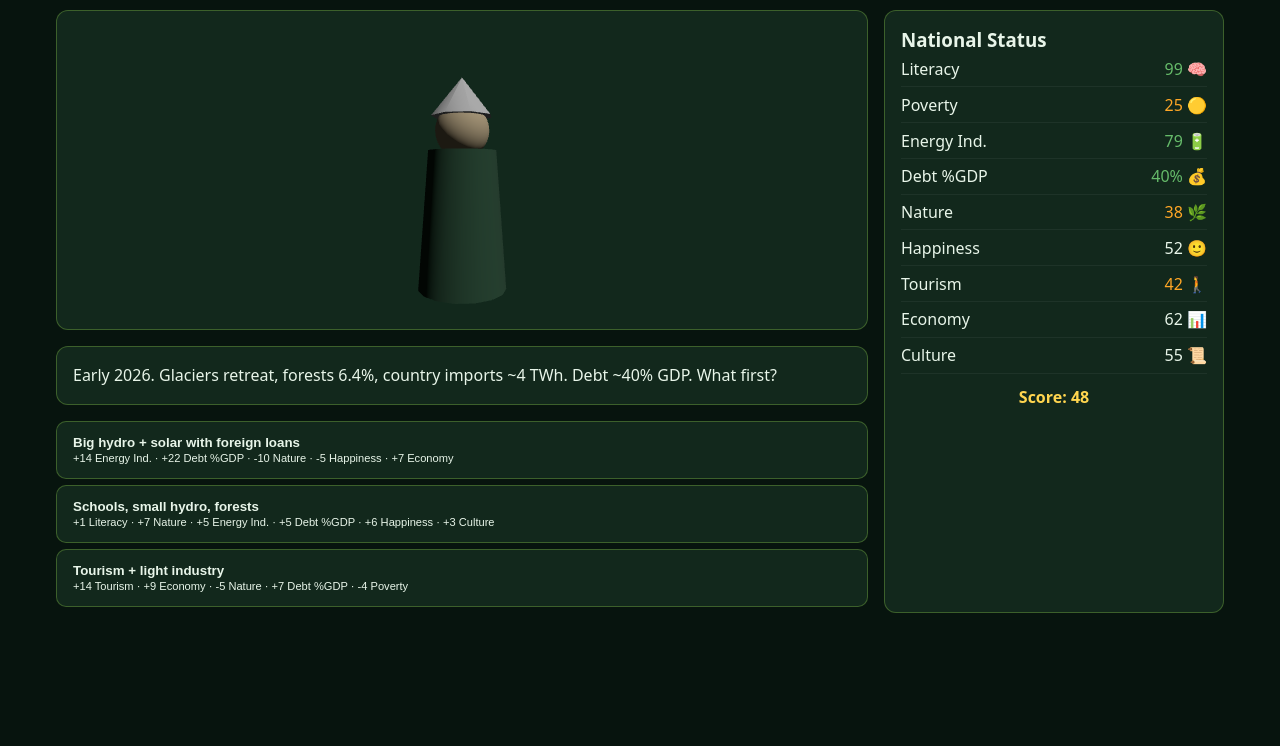
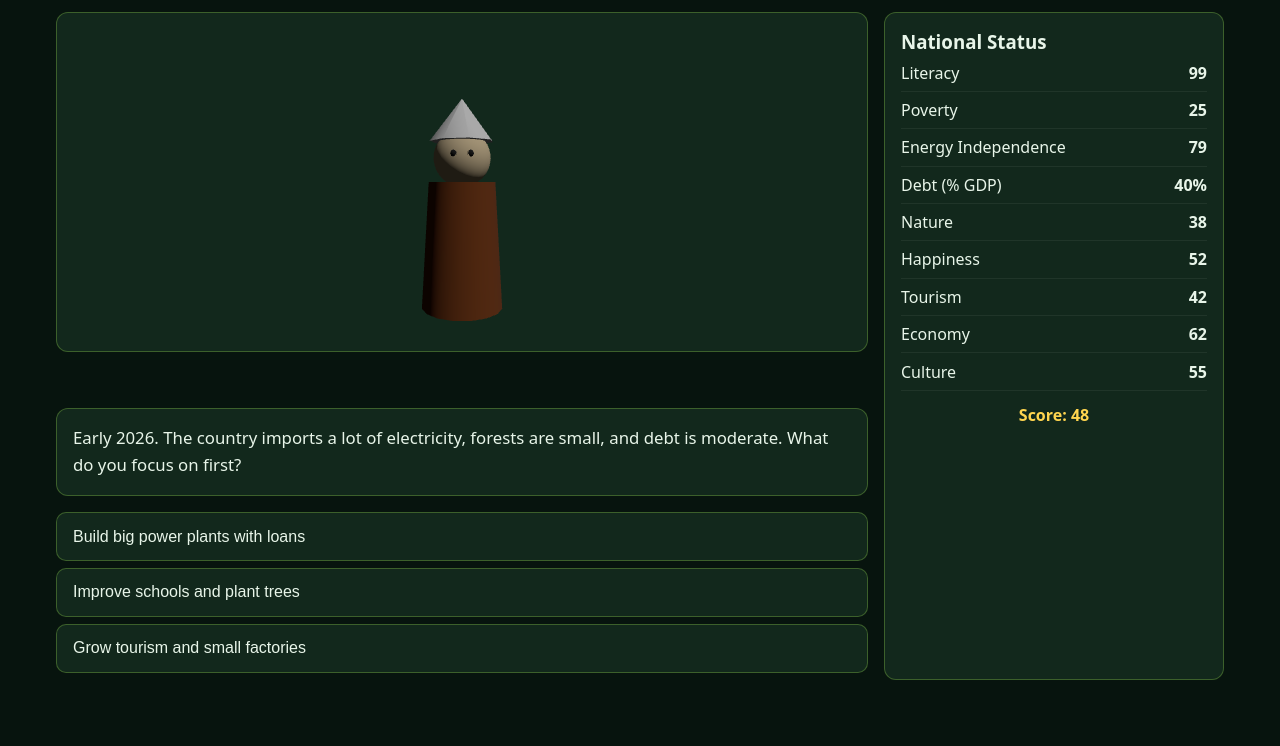
Before and after one commit to pathmaker7/cursor_hackathon_naryn, a plain HTML site: page index.html in a window 1280 px wide. Shown: the part 54-800 px from the top of the page. Drawn offline with nearby package versions, Linux system fonts and the light colour scheme; animation ran at ten frames a second.

Commit message:
Clearer questions, sequential stat animations with reactions, custom name form, reacting 3D character

```diff
--- a/index.html
+++ b/index.html
@@ -5,22 +5,30 @@
   <meta name="viewport" content="width=device-width, initial-scale=1.0">
   <title>SolarPunk Kyrgyzstan — Future Paths</title>
   <style>
-    :root { --bg:#07140e; --card:#12281c; --text:#e8f5e9; --gold:#ffd54f; --accent:#7cb342; --border:rgba(124,179,66,.4); }
+    :root { --bg:#07140e; --card:#12281c; --text:#e8f5e9; --gold:#ffd54f; --accent:#7cb342; --border:rgba(124,179,66,.4); --good:#66bb6a; --bad:#ef5350; }
     * { box-sizing:border-box; margin:0; padding:0; }
     body { font-family:system-ui,sans-serif; background:var(--bg); color:var(--text); min-height:100vh; }
     .top { display:flex; justify-content:space-between; align-items:center; padding:0.7rem 1rem; border-bottom:1px solid var(--border); }
-    .logo { color:var(--gold); font-weight:700; }
+    .logo { color:var(--gold); font-weight:700; font-size:1.2rem; }
     .layout { display:grid; grid-template-columns:1fr 340px; gap:1rem; padding:1rem; max-width:1200px; margin:0 auto; }
-    #canvas-wrap { background:var(--card); border-radius:12px; border:1px solid var(--border); height:320px; position:relative; }
-    #story { background:var(--card); border:1px solid var(--border); border-radius:12px; padding:1rem; margin:1rem 0; line-height:1.6; }
-    .choices button { display:block; width:100%; text-align:left; background:var(--card); border:1px solid var(--border); color:var(--text); padding:0.8rem 1rem; margin:0.4rem 0; border-radius:10px; cursor:pointer; }
-    .choices button:hover { border-color:var(--accent); }
+    #canvas-wrap { background:var(--card); border-radius:12px; border:1px solid var(--border); height:340px; position:relative; }
+    #story { background:var(--card); border:1px solid var(--border); border-radius:12px; padding:1rem; margin:1rem 0; line-height:1.6; font-size:1.05rem; }
+    .choices button { display:block; width:100%; text-align:left; background:var(--card); border:1px solid var(--border); color:var(--text); padding:0.9rem 1rem; margin:0.45rem 0; border-radius:10px; cursor:pointer; font-size:1rem; }
+    .choices button:hover { border-color:var(--accent); background:#1a3a28; }
     .stats { background:var(--card); border:1px solid var(--border); border-radius:12px; padding:1rem; }
-    .stat { display:flex; justify-content:space-between; padding:0.4rem 0; border-bottom:1px solid rgba(255,255,255,.05); }
-    .stat.good .v { color:#66bb6a; } .stat.warn .v { color:#ffa726; } .stat.bad .v { color:#ef5350; }
+    .stat { display:flex; justify-content:space-between; align-items:center; padding:0.45rem 0; border-bottom:1px solid rgba(255,255,255,.06); transition:background 0.3s; }
+    .stat.flash-up { background:rgba(102,187,106,0.25); }
+    .stat.flash-down { background:rgba(239,83,80,0.25); }
+    .stat .v { font-weight:700; }
+    .stat.good .v { color:var(--good); } .stat.bad .v { color:var(--bad); }
     .lang-btn { background:transparent; border:1px solid var(--border); color:var(--text); padding:0.2rem 0.6rem; border-radius:12px; cursor:pointer; margin-left:0.3rem; }
     .lang-btn.active { background:var(--accent); color:#111; }
+    #reaction { text-align:center; font-size:1.4rem; font-weight:700; min-height:2rem; margin:0.5rem 0; }
     #game-over { display:none; margin-top:1rem; text-align:center; background:var(--card); padding:1.5rem; border-radius:12px; }
+    #name-form { margin:1rem 0; }
+    #name-form input { padding:0.5rem; border-radius:8px; border:1px solid var(--border); background:#0e1c14; color:var(--text); margin-right:0.5rem; }
+    #name-form button { padding:0.5rem 1rem; background:var(--accent); border:none; border-radius:8px; cursor:pointer; font-weight:700; }
+    .fireworks { position:fixed; top:0; left:0; width:100%; height:100%; pointer-events:none; z-index:999; }
     @media(max-width:900px){ .layout{grid-template-columns:1fr;} }
   </style>
 </head>
@@ -36,6 +44,7 @@
   <div class="layout">
     <div>
       <div id="canvas-wrap"></div>
+      <div id="reaction"></div>
       <div id="story"></div>
       <div id="choices" class="choices"></div>
     </div>
@@ -48,9 +57,14 @@
   <div id="game-over">
     <h2 id="end-title">End of Path</h2>
     <p id="end-text"></p>
+    <div id="name-form">
+      <input id="player-name" placeholder="Your name" maxlength="30">
+      <button id="save-score">Save Score</button>
+    </div>
     <div id="leaderboard"></div>
     <button id="restart" style="margin-top:1rem;padding:0.6rem 1.4rem;background:var(--accent);border:none;border-radius:20px;cursor:pointer;font-weight:700;">Play Again</button>
   </div>
+  <canvas id="fireworks" class="fireworks"></canvas>
   <script type="importmap">
     { "imports": { "three": "https://cdn.jsdelivr.net/npm/three@0.170.0/build/three.module.js" } }
   </script>
--- a/main.js
+++ b/main.js
@@ -4,66 +4,114 @@ const SUPABASE_URL = "https://cgkmcpocfikqeawynvzq.supabase.co";
 const SUPABASE_KEY = "sb_publishable_PhTCDBstLhWJrQoam7iQRA_rThrW1vT";
 
 const T = {
-  en: { title:"SolarPunk Kyrgyzstan", restart:"Play Again", score:"Score",
-    loseDebt:"Debt too high. Default.", loseLit:"Literacy collapsed.", loseNat:"Nature destroyed.", loseHap:"Trust collapsed.",
-    win:"The country held together.", prosper:["Struggling","Stabilizing","Growing","Flourishing"] },
-  ru: { title:"СоларПанк Кыргызстан", restart:"Играть снова", score:"Балл",
-    loseDebt:"Долг слишком высок. Дефолт.", loseLit:"Грамотность рухнула.", loseNat:"Природа уничтожена.", loseHap:"Доверие рухнуло.",
-    win:"Страна удержалась.", prosper:["Тяжело","Стабилизация","Рост","Процветание"] }
+  en: {
+    score:"Score", restart:"Play Again", save:"Save Score", namePh:"Your name",
+    loseDebt:"Debt too high. The country defaults.",
+    loseLit:"Literacy collapsed. The next generation is lost.",
+    loseNat:"Nature is destroyed beyond recovery.",
+    loseHap:"Trust collapsed. Society breaks.",
+    win:"The country held together. Not perfect, but alive.",
+    up:"Great move!", down:"Ouch..."
+  },
+  ru: {
+    score:"Балл", restart:"Играть снова", save:"Сохранить", namePh:"Ваше имя",
+    loseDebt:"Долг слишком высок. Дефолт.",
+    loseLit:"Грамотность рухнула.",
+    loseNat:"Природа уничтожена.",
+    loseHap:"Доверие рухнуло.",
+    win:"Страна удержалась.",
+    up:"Отличный ход!", down:"Больно..."
+  }
 };
 let lang = "en";
 const BASE = { literacy:99, poverty:25, energy:79, debt:40, nature:38, happiness:52, tourism:42, economy:62, culture:55 };
 const STATS = [
-  {k:"literacy", en:"Literacy", ru:"Грамотность", low:75, sticker:v=>v>=98?"🧠":v>=90?"📚":"😐"},
-  {k:"poverty", en:"Poverty", ru:"Бедность", high:45, sticker:v=>v<=15?"💚":v<=25?"🟡":"🔴"},
-  {k:"energy", en:"Energy Ind.", ru:"Энергонезависим.", low:40, sticker:v=>v>=90?"⚡":"🔋"},
-  {k:"debt", en:"Debt %GDP", ru:"Долг %ВВП", high:180, sticker:v=>v>=120?"💸":"💰"},
-  {k:"nature", en:"Nature", ru:"Природа", low:18, sticker:v=>v>=55?"🌲":"🌿"},
-  {k:"happiness", en:"Happiness", ru:"Счастье", low:25, sticker:v=>v>=70?"😊":"🙂"},
-  {k:"tourism", en:"Tourism", ru:"Туризм", sticker:v=>v>=60?"🏔️":"🚶"},
-  {k:"economy", en:"Economy", ru:"Экономика", sticker:v=>v>=70?"📈":"📊"},
-  {k:"culture", en:"Culture", ru:"Культура", sticker:v=>v>=65?"🎭":"📜"}
+  {k:"literacy", en:"Literacy", ru:"Грамотность", low:75},
+  {k:"poverty", en:"Poverty", ru:"Бедность", high:45},
+  {k:"energy", en:"Energy Independence", ru:"Энергонезависим.", low:40},
+  {k:"debt", en:"Debt (% GDP)", ru:"Долг (% ВВП)", high:180},
+  {k:"nature", en:"Nature", ru:"Природа", low:18},
+  {k:"happiness", en:"Happiness", ru:"Счастье", low:25},
+  {k:"tourism", en:"Tourism", ru:"Туризм"},
+  {k:"economy", en:"Economy", ru:"Экономика"},
+  {k:"culture", en:"Culture", ru:"Культура"}
 ];
-let state={}, year=2026, score=48, sceneKey="start";
+let state={}, year=2026, score=48, sceneKey="start", busy=false;
 
-function init(){ state={...BASE}; year=2026; score=48; sceneKey="start"; document.getElementById("game-over").style.display="none"; show(); }
+function init(){ state={...BASE}; year=2026; score=48; sceneKey="start"; busy=false;
+  document.getElementById("game-over").style.display="none";
+  document.getElementById("reaction").textContent="";
+  show(); renderStats(); updateCharacter(0);
+}
 
 const scenes = {
-  start: { en:"Early 2026. Glaciers retreat, forests 6.4%, country imports ~4 TWh. Debt ~40% GDP. What first?",
-    ru:"Начало 2026. Ледники тают, леса 6,4%, импорт ~4 ТВт·ч. Долг ~40% ВВП. Что первым?",
+  start: {
+    en:"Early 2026. The country imports a lot of electricity, forests are small, and debt is moderate. What do you focus on first?",
+    ru:"Начало 2026. Страна много импортирует электричество, лесов мало, долг умеренный. На что сфокусироваться первым?",
     choices:[
-      {en:"Big hydro + solar with foreign loans", ru:"Крупные ГЭС + солнце на кредиты", fx:{energy:14,debt:22,nature:-10,happiness:-5,economy:7}},
-      {en:"Schools, small hydro, forests", ru:"Школы, малые ГЭС, леса", fx:{literacy:1,nature:7,energy:5,debt:5,happiness:6,culture:3}},
-      {en:"Tourism + light industry", ru:"Туризм + лёгкая промышленность", fx:{tourism:14,economy:9,nature:-5,debt:7,poverty:-4}}
-    ]},
-  y29: { en:"2029. First consequences are visible.", ru:"2029. Первые последствия видны.",
+      {en:"Build big power plants with loans", ru:"Строить большие электростанции на кредиты", fx:{energy:15,debt:20,nature:-8,happiness:-4}},
+      {en:"Improve schools and plant trees", ru:"Улучшить школы и посадить деревья", fx:{literacy:2,nature:8,energy:4,happiness:6}},
+      {en:"Grow tourism and small factories", ru:"Развивать туризм и маленькие заводы", fx:{tourism:12,economy:8,nature:-4,poverty:-5}}
+    ]
+  },
+  y29: {
+    en:"Three years later. You can see what your first choice did. What next?",
+    ru:"Три года спустя. Видно, что сделал первый выбор. Что дальше?",
     choices:[
-      {en:"Double down", ru:"Удвоить ставку", fx:{energy:6,debt:12,nature:-6}},
-      {en:"Repair damage", ru:"Исправить ущерб", fx:{nature:8,happiness:5,debt:4}},
-      {en:"Focus on education & culture", ru:"Образование и культура", fx:{literacy:2,culture:7,happiness:6}}
-    ]},
-  y32: { en:"2032. Water timing shifts. Neighbors watch the rivers.", ru:"2032. Сроки воды меняются. Соседи смотрят на реки.",
+      {en:"Continue the same path", ru:"Продолжить тот же путь", fx:{energy:5,debt:10,nature:-5}},
+      {en:"Try to fix the damage", ru:"Попытаться исправить ущерб", fx:{nature:7,happiness:5,debt:3}},
+      {en:"Invest more in people", ru:"Больше инвестировать в людей", fx:{literacy:2,culture:6,happiness:5}}
+    ]
+  },
+  y32: {
+    en:"Another three years. The country is at a turning point. Final choice?",
+    ru:"Ещё три года. Страна на перепутье. Финальный выбор?",
     choices:[
-      {en:"More external financing", ru:"Ещё внешнее финансирование", fx:{debt:18,energy:9,nature:-7}},
-      {en:"Protect nature + people", ru:"Защитить природу и людей", fx:{nature:9,happiness:7,literacy:1}},
-      {en:"Careful balance", ru:"Осторожный баланс", fx:{energy:4,nature:4,happiness:4,debt:6}}
-    ]}
+      {en:"Take more loans for big projects", ru:"Взять ещё кредиты на большие проекты", fx:{debt:15,energy:8,nature:-6}},
+      {en:"Protect nature and education", ru:"Защитить природу и образование", fx:{nature:8,happiness:6,literacy:1}},
+      {en:"Balance everything carefully", ru:"Аккуратно сбалансировать всё", fx:{energy:4,nature:3,happiness:4,debt:5}}
+    ]
+  }
 };
 
-function apply(fx){ for(const[k,v] of Object.entries(fx)) if(state[k]!==undefined) state[k]=Math.max(0,Math.min(k==="debt"?600:100, state[k]+v));
+function apply(fx){ const deltas=[]; for(const[k,v] of Object.entries(fx)) if(state[k]!==undefined){ const old=state[k]; state[k]=Math.max(0,Math.min(k==="debt"?600:100, state[k]+v)); deltas.push({k,v,old,now:state[k]}); }
   const good=(state.literacy+state.energy+state.nature+state.happiness+state.tourism+state.economy+state.culture)/7;
   score=Math.max(0, Math.round(good - (state.poverty*0.6 + Math.min(state.debt,150)*0.25)*0.35));
+  return deltas;
 }
 function check(){ if(state.debt>=180) return T[lang].loseDebt; if(state.literacy<=75) return T[lang].loseLit; if(state.nature<=18) return T[lang].loseNat; if(state.happiness<=25) return T[lang].loseHap; return null; }
-function prosper(){ const a=(state.nature+state.happiness+state.energy+(100-state.poverty)+Math.max(0,100-state.debt/2))/5; return a>=70?3:a>=55?2:a>=40?1:0; }
+function prosperLevel(){ const a=(state.nature+state.happiness+state.energy+(100-state.poverty)+Math.max(0,100-state.debt/2))/5; return a>=70?3:a>=55?2:a>=40?1:0; }
 
 function renderStats(){
   const el=document.getElementById("stats"); el.innerHTML="";
-  STATS.forEach(s=>{ const v=Math.round(state[s.k]); let c=""; if(s.low&&v<s.low)c="bad"; else if(s.high&&v>s.high)c="bad"; else if(v>75||(s.k==="poverty"&&v<20)||(s.k==="debt"&&v<55))c="good"; else if(v<45)c="warn";
-    el.innerHTML+=`<div class="stat ${c}"><span>${lang==="ru"?s.ru:s.en}</span><span class="v">${v}${s.k==="debt"?"%":""} ${s.sticker?s.sticker(v):""}</span></div>`;
+  STATS.forEach(s=>{ const v=Math.round(state[s.k]); let c=""; if(s.low&&v<s.low)c="bad"; else if(s.high&&v>s.high)c="bad"; else if(v>75||(s.k==="poverty"&&v<20)||(s.k==="debt"&&v<55))c="good";
+    el.innerHTML+=`<div class="stat" id="stat-${s.k}"><span>${lang==="ru"?s.ru:s.en}</span><span class="v">${v}${s.k==="debt"?"%":""}</span></div>`;
   });
   document.getElementById("score").textContent=`${T[lang].score}: ${score}`;
   document.getElementById("year").textContent=year;
+}
+
+function fireworks(){
+  const c=document.getElementById("fireworks"); c.width=window.innerWidth; c.height=window.innerHeight;
+  const ctx=c.getContext("2d"); let particles=[];
+  for(let i=0;i<40;i++) particles.push({x:c.width/2,y:c.height/2,vx:(Math.random()-0.5)*8,vy:(Math.random()-0.5)*8,life:60,color:`hsl(${Math.random()*60+40},100%,60%)`});
+  function frame(){ ctx.clearRect(0,0,c.width,c.height); particles.forEach(p=>{ p.x+=p.vx; p.y+=p.vy; p.life--; ctx.fillStyle=p.color; ctx.fillRect(p.x,p.y,3,3); }); particles=particles.filter(p=>p.life>0); if(particles.length) requestAnimationFrame(frame); else ctx.clearRect(0,0,c.width,c.height); }
+  frame();
+}
+
+async function animateDeltas(deltas){
+  const reaction=document.getElementById("reaction");
+  for(const d of deltas){
+    const el=document.getElementById("stat-"+d.k); if(!el) continue;
+    const up = (d.k==="poverty"||d.k==="debt") ? d.v<0 : d.v>0;
+    el.classList.add(up?"flash-up":"flash-down");
+    reaction.textContent = up ? T[lang].up : T[lang].down;
+    if(up) fireworks();
+    await new Promise(r=>setTimeout(r,700));
+    el.classList.remove("flash-up","flash-down");
+  }
+  reaction.textContent="";
+  updateCharacter(prosperLevel());
 }
 
 function show(){
@@ -72,45 +120,60 @@ function show(){
   const ch=document.getElementById("choices"); ch.innerHTML="";
   sc.choices.forEach(c=>{
     const b=document.createElement("button");
-    const fx=Object.entries(c.fx).map(([k,v])=>`${v>0?"+":""}${v} ${lang==="ru"?(STATS.find(x=>x.k===k)?.ru||k):(STATS.find(x=>x.k===k)?.en||k)}`).join(" · ");
-    b.innerHTML=`<b>${c[lang]}</b><br><small>${fx}</small>`;
-    b.onclick=()=>{ apply(c.fx); year+=3; const lose=check(); if(lose){ end(lose); return; } sceneKey=sceneKey==="start"?"y29":sceneKey==="y29"?"y32":"end"; if(sceneKey==="end") end(T[lang].win); else show(); renderStats(); };
+    b.textContent=c[lang];
+    b.onclick=async()=>{ if(busy) return; busy=true; const deltas=apply(c.fx); year+=3; renderStats(); await animateDeltas(deltas); const lose=check(); if(lose){ end(lose); return; } sceneKey=sceneKey==="start"?"y29":sceneKey==="y29"?"y32":"end"; if(sceneKey==="end") end(T[lang].win); else show(); busy=false; };
     ch.appendChild(b);
   });
-  renderStats();
 }
 
-async function end(msg){
+function end(msg){
   document.getElementById("choices").innerHTML=""; document.getElementById("story").textContent="";
   document.getElementById("end-title").textContent=lang==="ru"?"Конец пути":"End of Path";
   document.getElementById("end-text").textContent=msg;
-  const name=prompt(lang==="ru"?"Имя для рейтинга:":"Name for leaderboard:")||"Anonymous";
-  try{ await fetch(`${SUPABASE_URL}/rest/v1/scores`,{method:"POST",headers:{"apikey":SUPABASE_KEY,"Authorization":`Bearer ${SUPABASE_KEY}`,"Content-Type":"application/json","Prefer":"return=minimal"},body:JSON.stringify({player_name:name,score,year})}); }catch(e){}
-  try{ const r=await fetch(`${SUPABASE_URL}/rest/v1/scores?select=player_name,score,year&order=score.desc&limit=8`,{headers:{"apikey":SUPABASE_KEY,"Authorization":`Bearer ${SUPABASE_KEY}`}}); const data=await r.json();
-    let h="<ol>"; data.forEach(e=>h+=`<li>${e.player_name} — ${e.score}</li>`); document.getElementById("leaderboard").innerHTML=h+"</ol>"; }catch(e){}
   document.getElementById("game-over").style.display="block";
+  document.getElementById("player-name").placeholder=T[lang].namePh;
+  document.getElementById("save-score").textContent=T[lang].save;
 }
 
-// Simple 3D scene
+async function saveScore(){
+  const name=document.getElementById("player-name").value.trim()||"Anonymous";
+  try{ await fetch(`${SUPABASE_URL}/rest/v1/scores`,{method:"POST",headers:{"apikey":SUPABASE_KEY,"Authorization":`Bearer ${SUPABASE_KEY}`,"Content-Type":"application/json","Prefer":"return=minimal"},body:JSON.stringify({player_name:name,score,year})}); }catch(e){}
+  try{ const r=await fetch(`${SUPABASE_URL}/rest/v1/scores?select=player_name,score&order=score.desc&limit=8`,{headers:{"apikey":SUPABASE_KEY,"Authorization":`Bearer ${SUPABASE_KEY}`}}); const data=await r.json();
+    let h="<ol>"; data.forEach(e=>h+=`<li>${e.player_name} — ${e.score}</li>`); document.getElementById("leaderboard").innerHTML=h+"</ol>"; }catch(e){}
+}
+
+// 3D character that reacts
 const wrap=document.getElementById("canvas-wrap");
 const renderer=new THREE.WebGLRenderer({antialias:true,alpha:true});
 renderer.setSize(wrap.clientWidth, wrap.clientHeight);
 wrap.appendChild(renderer.domElement);
 const scene=new THREE.Scene();
 const camera=new THREE.PerspectiveCamera(50, wrap.clientWidth/wrap.clientHeight, 0.1, 100);
-camera.position.set(0,1.2,3.5);
-const light=new THREE.DirectionalLight(0xffffff,1.2); light.position.set(2,3,2); scene.add(light); scene.add(new THREE.AmbientLight(0x404040,0.8));
-const body=new THREE.Mesh(new THREE.CylinderGeometry(0.35,0.45,1.4,16), new THREE.MeshStandardMaterial({color:0x3d6b4f}));
-body.position.y=0.7; scene.add(body);
-const head=new THREE.Mesh(new THREE.SphereGeometry(0.28,16,16), new THREE.MeshStandardMaterial({color:0xf5deb3}));
-head.position.y=1.6; scene.add(head);
-const kalpak=new THREE.Mesh(new THREE.ConeGeometry(0.32,0.4,8), new THREE.MeshStandardMaterial({color:0xffffff}));
+camera.position.set(0,1.3,3.8);
+const light=new THREE.DirectionalLight(0xffffff,1.2); light.position.set(2,3,2); scene.add(light); scene.add(new THREE.AmbientLight(0x404040,0.9));
+const bodyMat=new THREE.MeshStandardMaterial({color:0x3d6b4f});
+const body=new THREE.Mesh(new THREE.CylinderGeometry(0.35,0.42,1.3,16), bodyMat);
+body.position.y=0.65; scene.add(body);
+const headMat=new THREE.MeshStandardMaterial({color:0xf5deb3});
+const head=new THREE.Mesh(new THREE.SphereGeometry(0.3,20,20), headMat);
+head.position.y=1.55; scene.add(head);
+const kalpak=new THREE.Mesh(new THREE.ConeGeometry(0.34,0.45,8), new THREE.MeshStandardMaterial({color:0xffffff}));
 kalpak.position.y=1.95; scene.add(kalpak);
-function animate(){ requestAnimationFrame(animate); body.rotation.y+=0.005; head.rotation.y+=0.005; kalpak.rotation.y+=0.005; renderer.render(scene,camera); }
+const eyeL=new THREE.Mesh(new THREE.SphereGeometry(0.04,8,8), new THREE.MeshStandardMaterial({color:0x222222}));
+const eyeR=eyeL.clone(); eyeL.position.set(-0.08,1.58,0.26); eyeR.position.set(0.08,1.58,0.26); scene.add(eyeL,eyeR);
+
+function updateCharacter(level){
+  const colors=[0x8b4513,0x3d6b4f,0x4caf50,0xffd54f];
+  bodyMat.color.setHex(colors[level]||0x3d6b4f);
+  kalpak.scale.set(1+level*0.1,1+level*0.15,1+level*0.1);
+  head.scale.set(1,1+level*0.05,1);
+}
+function animate(){ requestAnimationFrame(animate); body.rotation.y+=0.004; head.rotation.y+=0.004; kalpak.rotation.y+=0.004; renderer.render(scene,camera); }
 animate();
 window.addEventListener("resize",()=>{ renderer.setSize(wrap.clientWidth,wrap.clientHeight); camera.aspect=wrap.clientWidth/wrap.clientHeight; camera.updateProjectionMatrix(); });
 
 document.getElementById("en").onclick=()=>{lang="en"; document.querySelectorAll(".lang-btn").forEach(b=>b.classList.remove("active")); document.getElementById("en").classList.add("active"); show();};
 document.getElementById("ru").onclick=()=>{lang="ru"; document.querySelectorAll(".lang-btn").forEach(b=>b.classList.remove("active")); document.getElementById("ru").classList.add("active"); show();};
 document.getElementById("restart").onclick=init;
+document.getElementById("save-score").onclick=saveScore;
 init();
```
